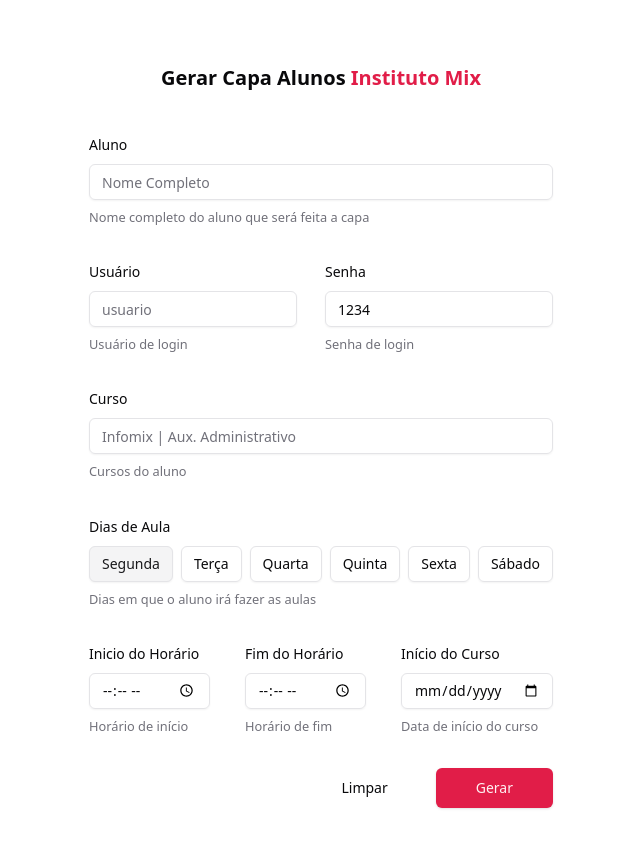
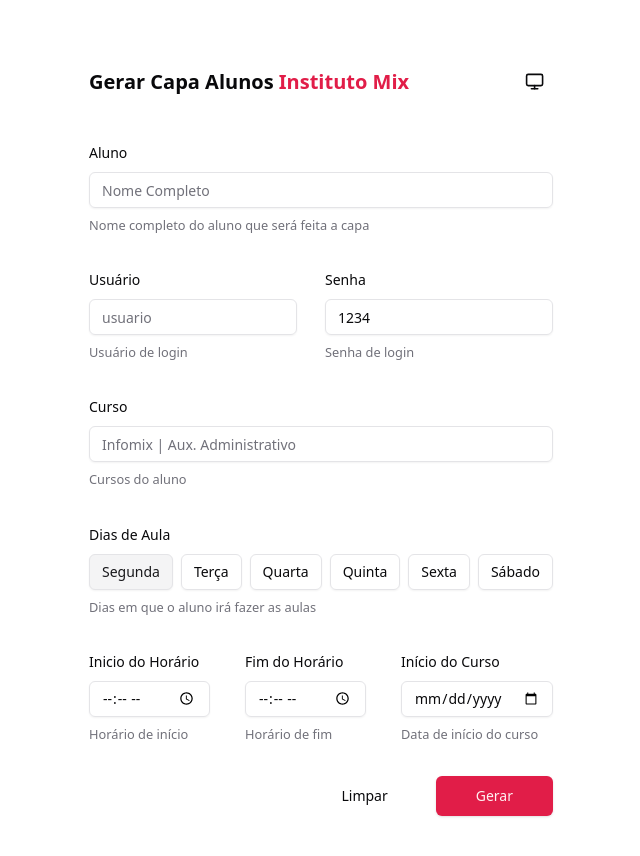
Before and after one commit to mateusfg7/gerar-capa-aluno, a Next.js app: page / in a window 1280 px wide. Shown: the top 856 px of the page, without its empty margins (319-959 px from the left). Built offline with nearby package versions, Linux system fonts and the light colour scheme.

Commit message:
feat(theme): add theme-toggle button

```diff
--- a/src/app/page.tsx
+++ b/src/app/page.tsx
@@ -3,6 +3,7 @@
 import { useState } from "react";
 import { useForm } from "react-hook-form";
 import { zodResolver } from "@hookform/resolvers/zod";
+
 import {
   Form,
   FormControl,
@@ -18,6 +19,7 @@ import { ToggleGroup, ToggleGroupItem } from "~/components/ui/toggle-group";
 
 import { FormSchema, formSchema } from "~/lib/form-schema";
 import { GeneratedCover } from "~/components/generated-cover";
+import { ThemeToggle } from "~/components/theme-toggle";
 
 export default function Home() {
   // const [values, setValues] = useState<FormSchema>({
@@ -56,9 +58,13 @@ export default function Home() {
   return (
     <div className="max-w-lg m-auto">
       <div className="p-6 w-full rounded-md">
-        <h1 className="w-full text-center text-xl font-bold mb-10">
-          Gerar Capa Alunos <span className="text-primary">Instituto Mix</span>
-        </h1>
+        <header className="flex items-center justify-between mb-10">
+          <h1 className="text-xl font-bold">
+            Gerar Capa Alunos{" "}
+            <span className="text-primary">Instituto Mix</span>
+          </h1>
+          <ThemeToggle />
+        </header>
         <Form {...form}>
           <form
             onSubmit={form.handleSubmit(onSubmit)}
--- /dev/null
+++ b/src/components/theme-toggle.tsx
@@ -0,0 +1,53 @@
+"use client";
+
+import * as React from "react";
+import { Moon, Sun, Computer, Monitor } from "lucide-react";
+import { useTheme } from "next-themes";
+
+import { Button } from "~/components/ui/button";
+import {
+  DropdownMenu,
+  DropdownMenuContent,
+  DropdownMenuItem,
+  DropdownMenuTrigger,
+} from "~/components/ui/dropdown-menu";
+
+export function ThemeToggle() {
+  const { setTheme, theme } = useTheme();
+
+  function handleSetTheme() {
+    if (!theme) {
+      setTheme("system");
+    } else if (theme === "light") {
+      setTheme("dark");
+    } else if (theme === "dark") {
+      setTheme("system");
+    } else {
+      setTheme("light");
+    }
+  }
+
+  return (
+    <Button
+      title="Mudar tema de cores"
+      variant="ghost"
+      size="icon"
+      onClick={handleSetTheme}
+    >
+      <Sun
+        data-active={theme === "light"}
+        className="h-[1.2rem] w-[1.2rem] hidden data-[active='true']:block"
+      />
+      <Moon
+        data-active={theme === "dark"}
+        className="h-[1.2rem] w-[1.2rem] hidden data-[active='true']:block"
+      />
+      <Monitor
+        data-active={theme === "system" || !theme}
+        className="h-[1.2rem] w-[1.2rem] hidden data-[active='true']:block"
+      />
+
+      <span className="sr-only">Mudar thema</span>
+    </Button>
+  );
+}
```
